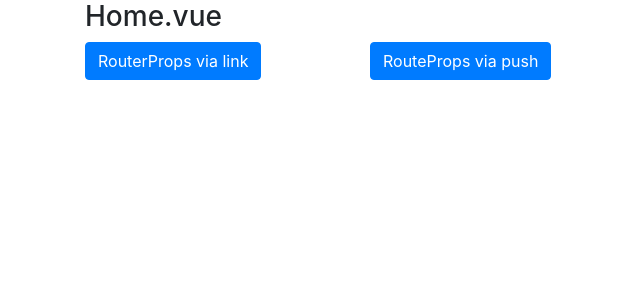
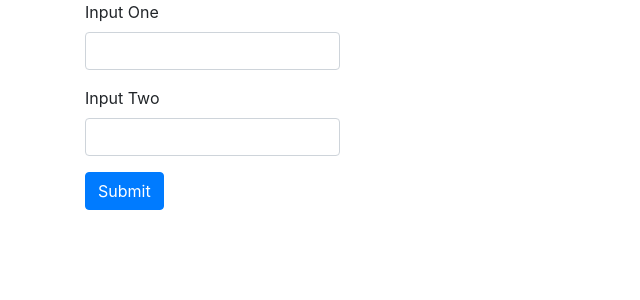
Before and after one commit to UniquelySimilar/vue-sandbox, a Vue app: page / in a window 1280 px wide. Shown: the top 300 px of the page, without its empty margins (0-640 px from the left). Built offline with nearby package versions, Linux system fonts and the light colour scheme.

Commit message:
stackoverflow set focus

```diff
--- a/src/App.vue
+++ b/src/App.vue
@@ -1,13 +1,15 @@
 <template>
   <div id="app" class="container">
-    <router-view />
+    <set-focus />
   </div>
 </template>
 
 <script>
+  import SetFocus from '@/components/stackoverflow/misc/SetFocus'
   export default {
     name: 'App',
     components: {
+      SetFocus
     },
     data() {
       return {
--- /dev/null
+++ b/src/components/stackoverflow/misc/SetFocus.vue
@@ -0,0 +1,33 @@
+<template>
+  <div class="set-focus">
+    <div class="row">
+      <div class="col-md-3">
+        <form @submit.prevent="submitForm">
+          <div class="form-group">
+            <label>Input One</label>
+            <input type="text" class="form-control" ref="input1">
+          </div>
+          <div class="form-group">
+            <label>Input Two</label>
+            <input type="text" class="form-control" ref="input2">
+          </div>
+          <button type="submit" class="btn btn-primary">Submit</button>
+        </form>
+      </div>
+    </div>
+  </div>
+</template>
+
+<script>
+  export default {
+    methods: {
+      submitForm() {
+        console.log('submitForm')
+        // Simulate API call
+        setTimeout( () => {
+          this.$refs.input2.focus();
+        }, 2000)
+      }
+    }
+  }
+</script>
```
